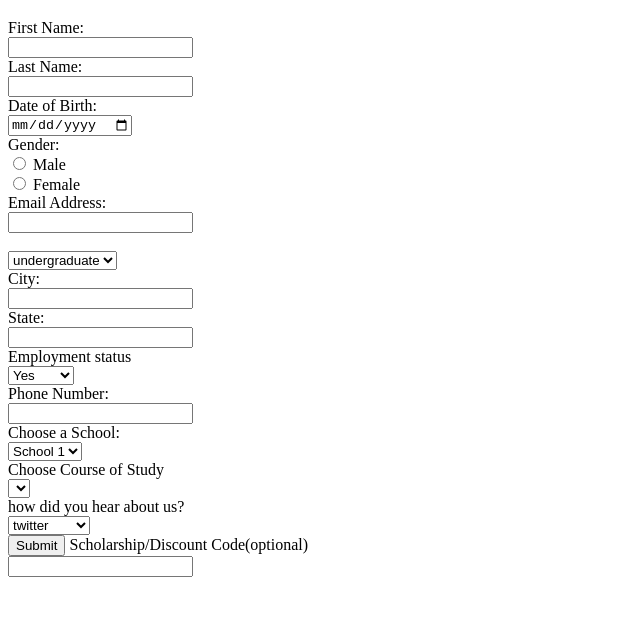
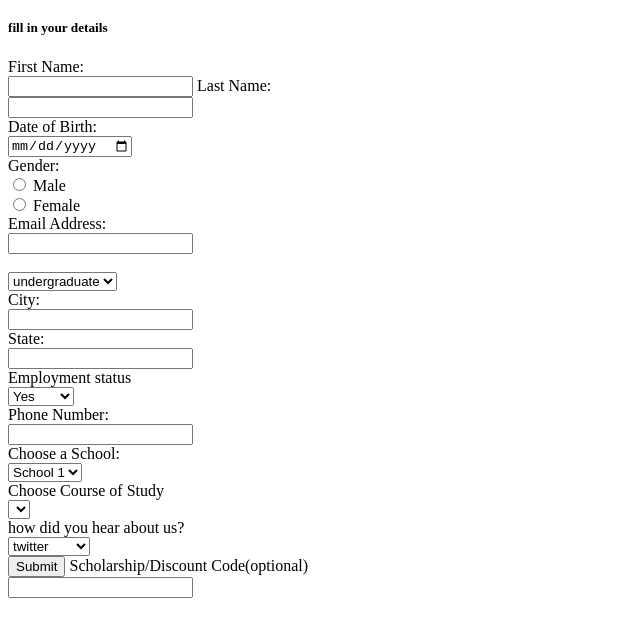
Before and after one commit to chuma-beep/assignments, a plain HTML site: page registration.html in a window 1280 px wide. Shown: the part 61-698 px from the top of the page, without its empty margins (0-640 px from the left). Drawn offline with Linux system fonts and the light colour scheme.

Commit message:
new changes

```diff
--- a/registration.html
+++ b/registration.html
@@ -14,8 +14,10 @@
 <body>
     <h1>Appllication Form</h1>
     <form action="/submit_application" method="post">
+        <h5>fill in your details</h5>
+
         <label for="fname">First Name:</label><br>
-        <input type="text" id="fname" name="fname"><br>
+        <input type="text" id="fname" name="fname">
 
         <label for="lname">Last Name:</label><br>
         <input type="text" id="lname" name="lname"><br>
@@ -84,5 +86,7 @@
 
         <label for="">Scholarship/Discount Code(optional)</label><br>
         <input type="text" id="country" name="country"><br>
+
+        </form>
 </body>
 </html>
```
Also changed, not shown: index.html (+1 -0 lines), registration.css (deleted).
